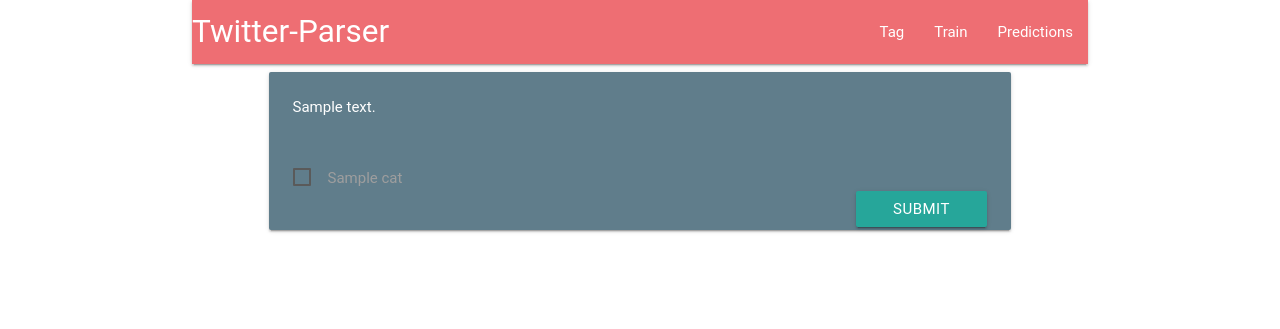
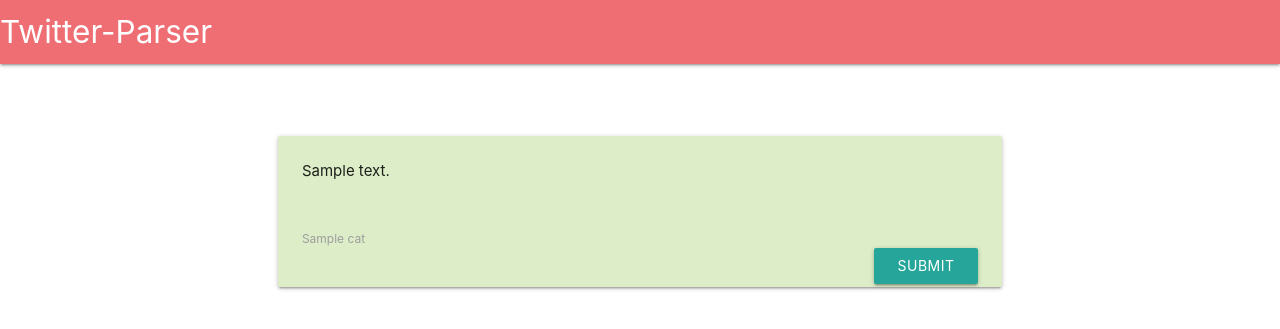
Before and after one commit to Maistho/twitter-parser, a Flask app: template templates/tag.html in a window 1280 px wide. Shown: the top 329 px of the page. Run offline with Flask 2, Linux system fonts and the light colour scheme; the template is opened without the code that fills it: most values are stand-ins (such as "Sample title", 1, 10 or a date in 2020); parts of the project's set-up code (start-up, migrations or seed data) failed here and were passed over; some libraries are stand-ins or nearby versions; some web fonts are replaced.

Commit message:
web changes

```diff
--- a/Server.py
+++ b/Server.py
@@ -2,9 +2,9 @@
 from TweetParser import TweetParser
 app = Flask(__name__)
 
-app.host = '0.0.0.0'
 
-myparser = TweetParser('NetNeutrality')
+app.debug = True
+myparser = TweetParser('gamergate')
 
 @app.route("/", methods=['GET', 'POST'])
 def hello():
@@ -39,4 +39,4 @@
     return render_template('predict.html', tweet = tweet, prediction = predicted, categories=myparser.target_names)
 
 if __name__ == "__main__":
-    app.run()
+    app.run(host='0.0.0.0')
--- a/templates/layout.html
+++ b/templates/layout.html
@@ -2,26 +2,38 @@
 	<head>
 		<title>Tagger</title>
 		<!-- Compiled and minified CSS -->
-		<link rel="stylesheet" href="https://cdnjs.cloudflare.com/ajax/libs/materialize/0.95.3/css/materialize.min.css" />
+		<link rel="stylesheet" href="{{ url_for('static', filename='lib/materialize/dist/css/materialize.min.css') }}" />
 		<link rel="stylesheet" href="{{ url_for('static', filename='style.css') }}" />
 
 	</head>
 	<body>
-		<div class="container">
 			<nav>
 				<div class="nav-wrapper">
 					<a href="#" class="brand-logo">Twitter-Parser</a>
+					<a href="#" data-activates="mobile-demo" class="button-collapse"><i class="mdi-navigation-menu"></i></a>
 					<ul id="nav-mobile" class="right hide-on-med-and-down">
+						<li><a href="/">Tag</a></li>
+						<li><a href="train">Train</a></li>
+						<li><a href="predict">Predictions</a></li>
+					</ul>
+					<ul class="side-nav" id="mobile-demo">
 						<li><a href="/">Tag</a></li>
 						<li><a href="train">Train</a></li>
 						<li><a href="predict">Predictions</a></li>
 					</ul>
 				</div>
 			</nav>
+		<div class="container">
 			{%block body%}
 			{%endblock%}
 		</div>
 		<!-- Compiled and minified JavaScript -->
-		<script src="https://cdnjs.cloudflare.com/ajax/libs/materialize/0.95.3/js/materialize.min.js"></script>
+		<script src="{{ url_for('static', filename='lib/jquery/dist/jquery.min.js') }}"></script>
+		<script src="{{ url_for('static', filename='lib/materialize/dist/js/materialize.min.js') }}"></script>
+		<script>
+$(document).ready(function() {
+	$(".button-collapse").sideNav();
+});
+		</script>
 	</body>
 </html>
--- a/templates/tag.html
+++ b/templates/tag.html
@@ -3,11 +3,11 @@
 {% block body %}
 <div class="row">
 	<div class="col m10 offset-m1">
-		<div class="card blue-grey">
-			<div class="card-content white-text">
+		<div class="card light-green lighten-4">
+			<div class="card-content">
 				<p>{{tweet['text']}}</p>
 			</div>
-			<div class="card-content white-text">
+			<div class="card-content">
 				<form action="/" method="post">
 					<input type="hidden" name="tweetId" value="{{tweet['id']}}" />
 					{% for cat in categories %}
```
Also changed, not shown: TweetParser.py (+20 -9 lines).
